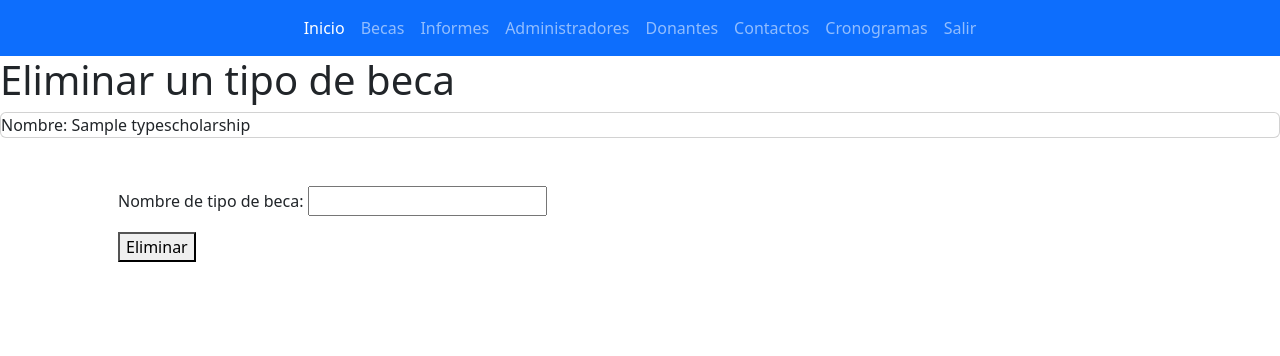
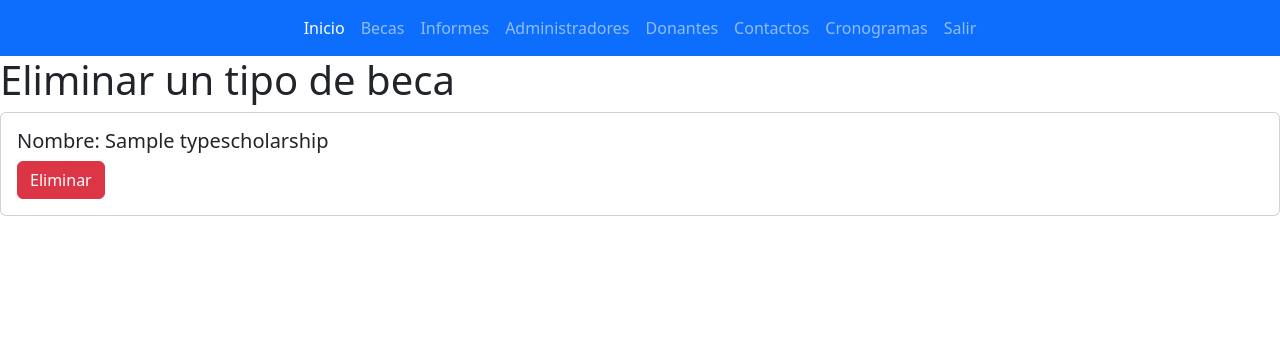
Before and after one commit to Jun-266/becas-filantropia, a Django app: page /add_scholarship/delete_type_scholarship/ in a window 1280 px wide. Shown: the top 356 px of the page. Run offline with Django 4.2, Linux system fonts and the light colour scheme; a user stored in the database is signed in; tables that the repository leaves empty hold one stand-in row (values such as "Sample post").

Commit message:
feat(delete_type_scholarship) Crear cards para hacer metodo de eliminacion

```diff
--- a/app_becas/templates/delete_type_scholarship.html
+++ b/app_becas/templates/delete_type_scholarship.html
@@ -3,20 +3,17 @@
 {% block content %}
     <h1>Eliminar un tipo de beca</h1>
 
-    {% for beca in tipos_beca %}
-        <article class="card">
-            Nombre: {{ beca.name }}
-        </article>
-
-    {% endfor %}
-
-    <form id="formID_delete_scholarship" class="container p-5" method="post">
-        {% csrf_token %}
-        {{form.as_p}}
-
-        <button type="submit">Eliminar</button>
-    </form>
-
-
-
+    <div class="card-deck">
+        {% for beca in tipos_beca %}
+            <div class="card">
+                <div class="card-body">
+                    <h5 class="card-title">Nombre: {{ beca.name }}</h5>
+                    <form method="post" action="{% url 'delete_type_scholarship' beca.name %}">
+                        {% csrf_token %}
+                        <button type="submit" class="btn btn-danger">Eliminar</button>
+                    </form>
+                </div>
+            </div>
+        {% endfor %}
+    </div>
 {% endblock %}
```
